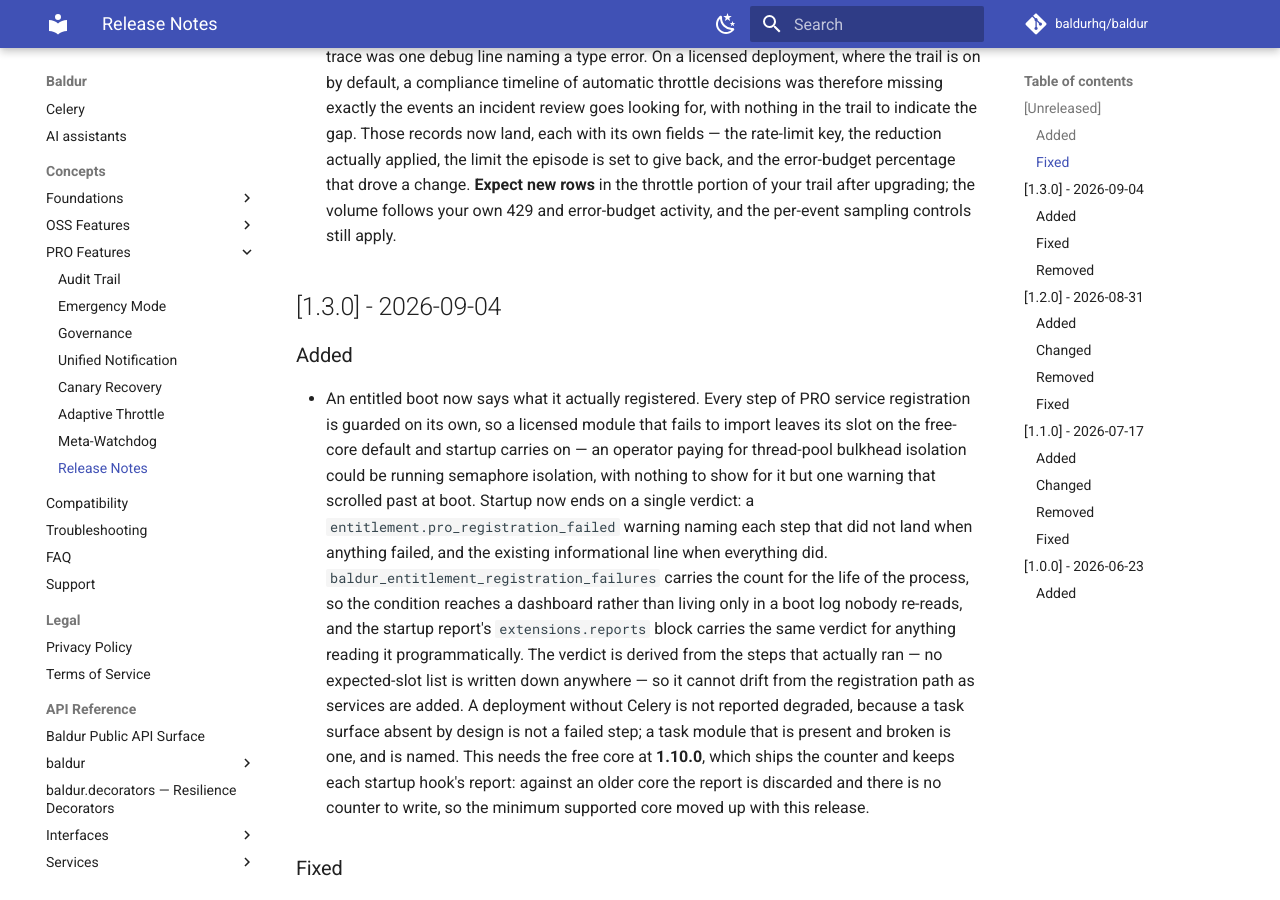
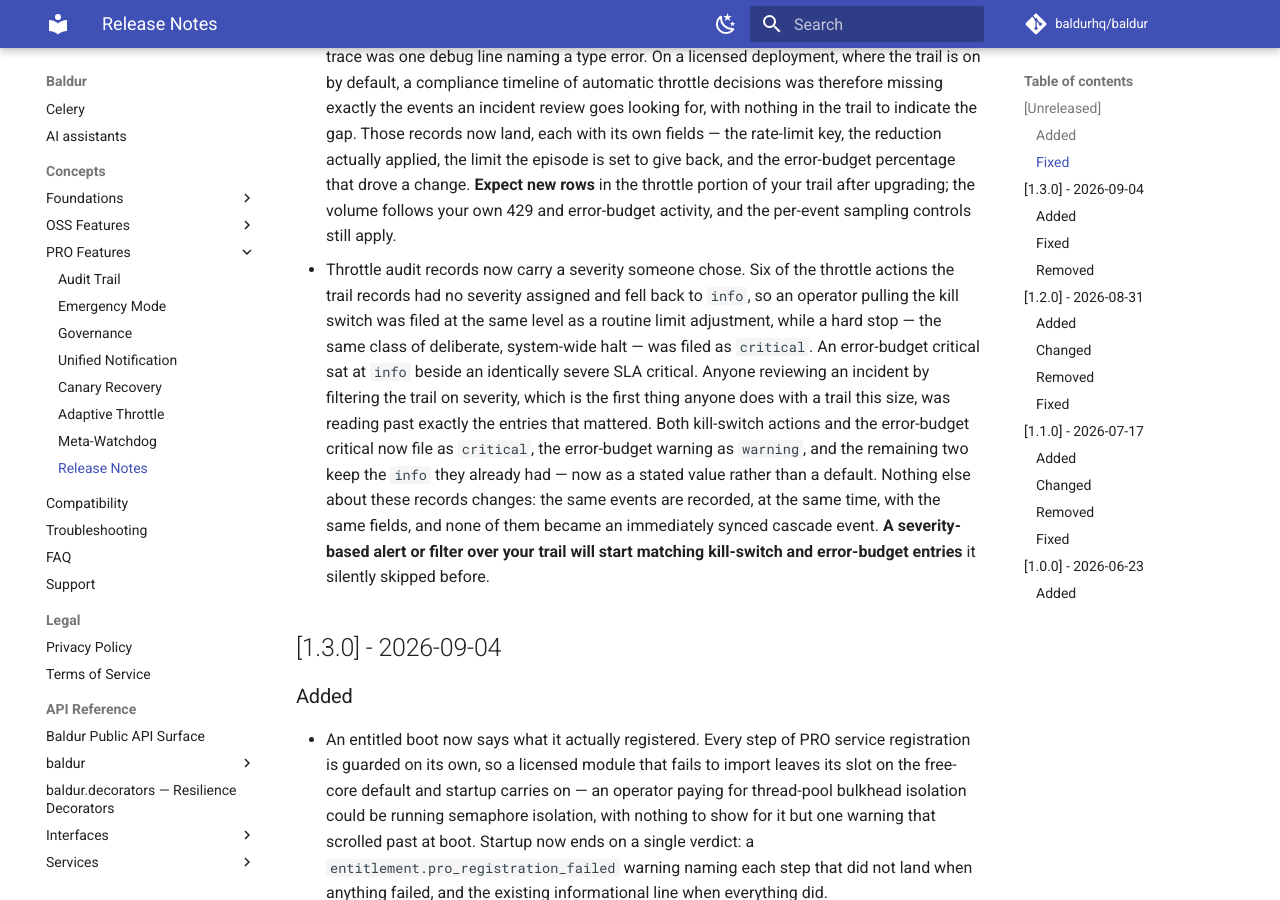
Before and after one commit to baldurhq/baldur, an MkDocs documentation site: the page built from docs/concepts/pro/release-notes.md, in a window 1280 px wide and 900 px high, scrolled down 1934 px. Built offline with MkDocs 1.6.1 and Material for MkDocs 9.7.7, drawn with Linux system fonts in a browser that asks for light colours; comment, search, counter and statistics services are not loaded.

Commit message:
docs(release-notes): throttle audit records carry a chosen severity
Six throttle actions had no severity assigned and fell back to info, so a
kill-switch activation filed at the same level as a routine limit adjustment
while a hard stop filed as critical. Reviewing an incident by filtering the
trail on severity skipped exactly those entries.

Operator-visible consequence worth stating before upgrade: a severity-based
alert or filter starts matching kill-switch and error-budget entries it
silently skipped before.

```diff
--- a/docs/concepts/pro/release-notes.md
+++ b/docs/concepts/pro/release-notes.md
@@ -19,6 +19,7 @@
 - Consecutive 429s from the same provider now compound. Each cooldown end restored the limit to 80 % of the configured start rather than to what that 429 episode had taken, so a three-in-a-row storm ended no lower than a single 429 at the steepest ratio would have put it — the escalating `REDUCTION_RATIO_1/2/3` ladder had no cumulative effect on any service whose cooldowns expire between retries, which is the ordinary shape. Each episode now records its own take-point and gives back exactly that, so a storm backs you off further each time as configured. **Expect a lower steady-state limit during a sustained storm** than previous releases produced; the gradient walks it back up as response times recover.
 - A recovery can no longer lower the limit. Every step of the 429 recovery now writes at most an increase, so a misconfigured `BALDUR_THROTTLE_RECOVERY_STEP_1_PERCENT` — the three step percentages are validated individually and never against each other, so `0.1` is accepted — can no longer turn each cooldown end into a further 90 % cut. The same clamp settles two orderings that used to lose capacity silently: a 429 landing mid-recovery no longer discards where that recovery was heading, and an emergency, kill-switch or error-budget release arriving over a 429 recovery no longer steps the limit down to its own, lower endpoint. No recovery ends below where an earlier one would have ended it.
 - The Audit Trail now records the throttle decisions it was always meant to record. Six families of throttle event — every 429-driven limit reduction, every recovery start and completion, and every error-budget limit change — were assembled and then dropped on the way to the trail: the recording call carried fields the recorder had no place for, and the failure was swallowed by the same fail-open guard that keeps an audit problem from breaking live traffic. The only trace was one debug line naming a type error. On a licensed deployment, where the trail is on by default, a compliance timeline of automatic throttle decisions was therefore missing exactly the events an incident review goes looking for, with nothing in the trail to indicate the gap. Those records now land, each with its own fields — the rate-limit key, the reduction actually applied, the limit the episode is set to give back, and the error-budget percentage that drove a change. **Expect new rows** in the throttle portion of your trail after upgrading; the volume follows your own 429 and error-budget activity, and the per-event sampling controls still apply.
+- Throttle audit records now carry a severity someone chose. Six of the throttle actions the trail records had no severity assigned and fell back to `info`, so an operator pulling the kill switch was filed at the same level as a routine limit adjustment, while a hard stop — the same class of deliberate, system-wide halt — was filed as `critical`. An error-budget critical sat at `info` beside an identically severe SLA critical. Anyone reviewing an incident by filtering the trail on severity, which is the first thing anyone does with a trail this size, was reading past exactly the entries that mattered. Both kill-switch actions and the error-budget critical now file as `critical`, the error-budget warning as `warning`, and the remaining two keep the `info` they already had — now as a stated value rather than a default. Nothing else about these records changes: the same events are recorded, at the same time, with the same fields, and none of them became an immediately synced cascade event. **A severity-based alert or filter over your trail will start matching kill-switch and error-budget entries** it silently skipped before.
 
 ## [1.3.0] - 2026-09-04
 
```
